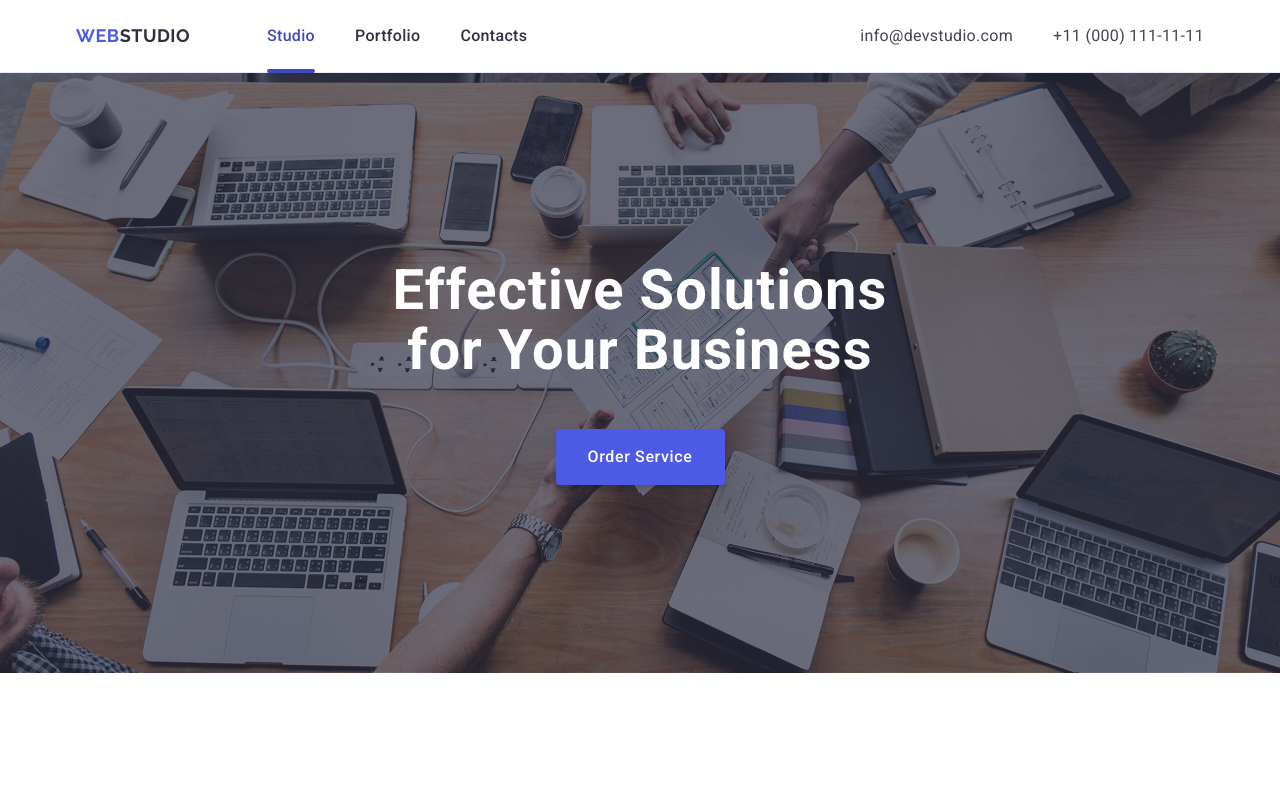
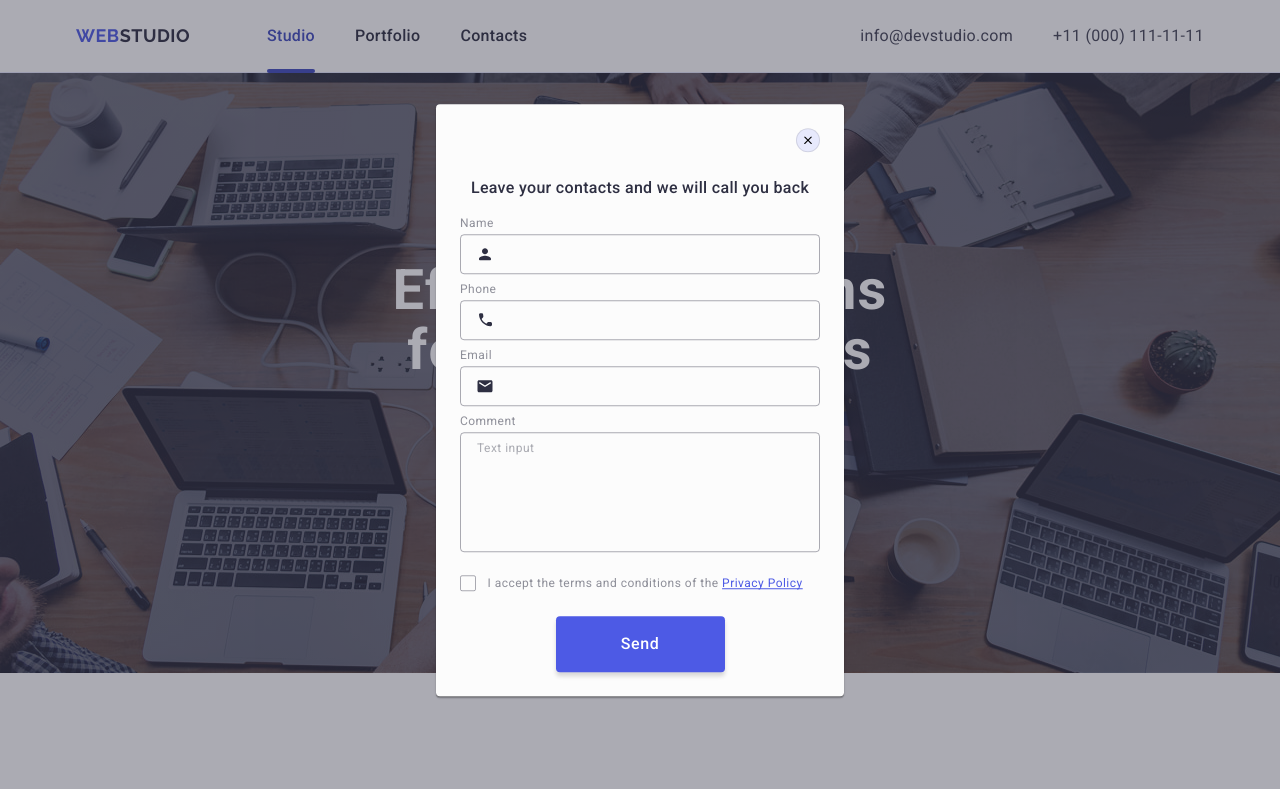
Before and after one commit to MykytaKorobko/goit-markup-hw-05, a plain HTML site: page index.html in a window 1280 px wide. Shown: the top 789 px of the page. Drawn offline with nearby package versions, Linux system fonts and the light colour scheme.

Commit message:
add transition

```diff
--- a/css/styles.css
+++ b/css/styles.css
@@ -446,10 +446,9 @@ p {
     width: 100%;
     height: 100%;
     background: rgba(46, 47, 66, 0.4);
-
-
     opacity: 0;
     pointer-events: none;
+    transition: opacity 250ms cubic-bezier(0.4, 0, 0.2, 1), visibility 250ms cubic-bezier(0.4, 0, 0.2, 1);
 }
 
 .backdrop.is-open {
@@ -464,18 +463,20 @@ p {
     left: 50%;
     transform: translate(-50%, -50%);
     width: 408px;
-    height: 95%;
-    max-height: 584px;
+    min-height: 584px;
     border-radius: 4px;
     box-shadow: 0 1px 1px 0 rgba(0, 0, 0, 0.14), 0 1px 3px 0 rgba(0, 0, 0, 0.12), 0 2px 1px 0 rgba(0, 0, 0, 0.2);
     background: #fcfcfc;
     overflow-y: auto;
-    padding: 24px;
+    padding: 72px 24px 24px 24px;
+    transition: opacity 250ms cubic-bezier(0.4, 0, 0.2, 1);
 }
+
 
 .modal-close-btn {
 
     position: absolute;
+    padding: 0;
     right: 24px;
     top: 24px;
     display: flex;
@@ -487,9 +488,16 @@ p {
     background-color: #e7e9fc;
     border: 1px solid rgba(0, 0, 0, 0.1);
     cursor: pointer;
+    transition: background-color 250ms cubic-bezier(0.4, 0, 0.2, 1), border 250ms cubic-bezier(0.4, 0, 0.2, 1);
+
 }
 
-.modal-close-btn:hover {
+.modal-close-icon {
+    transition: fill 250ms cubic-bezier(0.4, 0, 0.2, 1);
+}
+
+.modal-close-btn:hover,
+.modal-close-btn:focus {
     background-color: #404bbf;
     fill: #fff;
     border: none;
@@ -502,7 +510,6 @@ p {
     letter-spacing: 0.02em;
     text-align: center;
     color: #2e2f42;
-    margin-top: 48px;
     margin-bottom: 16px;
 
 }
@@ -516,7 +523,7 @@ p {
     margin-bottom: 4px;
     font-weight: 400;
     font-size: 12px;
-    line-height: 1.16667;
+    line-height: 1.17;
     letter-spacing: 0.04em;
     color: #8e8f99;
 }
@@ -532,6 +539,7 @@ p {
     border-radius: 4px;
     height: 40px;
     padding-left: 38px;
+    background-color: transparent;
     outline: transparent;
     font-weight: 400;
     font-size: 12px;
@@ -539,6 +547,7 @@ p {
     letter-spacing: 0.04em;
     transition: border-color 250ms cubic-bezier(0.4, 0, 0.2, 1);
 }
+
 
 .review-form-input:focus {
     border-color: #4d5ae5;
@@ -558,6 +567,10 @@ p {
     fill: #4d5ae5;
 }
 
+.review-form-textarea-container {
+    margin-bottom: 16px;
+}
+
 .review-form-comment {
     border: 1px solid rgba(46, 47, 66, 0.4);
     border-radius: 4px;
@@ -565,12 +578,18 @@ p {
     height: 120px;
     font-weight: 400;
     font-size: 12px;
-    line-height: 1.16667;
+    line-height: 1.17;
     letter-spacing: 0.04em;
+    color: rgba(46, 47, 66, 0.4);
     padding: 8px 16px;
     resize: none;
     outline: transparent;
+    background-color: transparent;
     transition: border-color 250ms cubic-bezier(0.4, 0, 0.2, 1);
+}
+
+.review-form-comment::placeholder {
+    color: rgba(46, 47, 66, 0.4);
 }
 
 .review-form-comment:focus {
@@ -590,7 +609,8 @@ p {
     border-radius: 2px;
     border: 1px solid rgba(46, 47, 66, 0.4);
     margin-right: 8px;
-
+    transition: background-color 250ms cubic-bezier(0.4, 0, 0.2, 1), border 250ms cubic-bezier(0.4, 0, 0.2, 1), fill 250ms cubic-bezier(0.4, 0, 0.2, 1);
+    fill: transparent;
 }
 
 .review-form-check-mark {
@@ -604,7 +624,7 @@ p {
 
 .review-form-privacy-checkbox:checked+.review-form-policy-label .review-form-check-mark {
     opacity: 1;
-    fill: #f4f4fd;
+    fill: #F4F4FD;
 
 }
 
@@ -612,7 +632,7 @@ p {
     cursor: pointer;
     font-weight: 400;
     font-size: 12px;
-    line-height: 1.16667;
+    line-height: 1.17;
     letter-spacing: 0.04em;
     color: #8e8f99;
 }
@@ -647,7 +667,6 @@ p {
     background-color: #404bbf;
 }
 
-.third-column {}
 
 .subscribe-input {
     border: 1px solid #fff;
@@ -683,3 +702,7 @@ p {
     text-align: center;
     color: #fff;
 }
+
+.third-column {
+    display: flex;
+}
--- a/index.html
+++ b/index.html
@@ -411,7 +411,7 @@
         </div>
     </footer>
     <!-- Review Form-->
-    <div class="backdrop">
+    <div class="backdrop is-open">
         <div class="modal">
             <button class="modal-close-btn">
                 <svg class="modal-close-icon" width="8" height="8">
@@ -434,7 +434,7 @@
                 <div class="review-form-field-container">
                     <label class="review-form-field-label" for="user-phone-number">Phone</label>
                     <div class="review-form-input-container">
-                        <input class="review-form-input" name="user-phone-nubmer" type="tel" id="user-phone-nubmer"
+                        <input class="review-form-input" name="user-phone-nubmer" type="tel" id="user-phone-number"
                             pattern="[0-9]{3}-[0-9]{3}-[0-9]{2}-[0-9]{2}" title="xxx-xxx-xx-xx" required>
                         <svg class="review-form-input-icon" width="18" height="24">
                             <use href="./images/icons.svg#phone"></use>
@@ -450,17 +450,17 @@
                         </svg>
                     </div>
                 </div>
-                <div class="review-form-field-container">
-                    <label class="review-form-field-label" for="user-coment">Comment</label>
+                <div class="review-form-textarea-container">
+                    <label class="review-form-field-label" for="user-comment">Comment</label>
                     <textarea class="review-form-comment" name="user-comment" id="user-comment" placeholder="Text input"
                         required></textarea>
                 </div>
                 <div class="review-form-checkbox-container">
-                    <input class="review-form-privacy-checkbox visually-hidden" type="checkbox" id="privacy-policy"
-                        name="privacy-policy" required>
-                    <label for="privacy-policy" class="review-form-policy-label">
+                    <input class="review-form-privacy-checkbox visually-hidden" type="checkbox" id="user-privacy"
+                        name="user-privacy" value="true" required>
+                    <label for="user-privacy" class="review-form-policy-label">
                         <span class="review-form-custom-checkbox">
-                            <svg class="review-form-check-mark" width="10" height="10">
+                            <svg class="review-form-check-mark" width="10" height="8">
                                 <use href="./images/icons.svg#check-mark"></use>
                             </svg>
                         </span>
```
